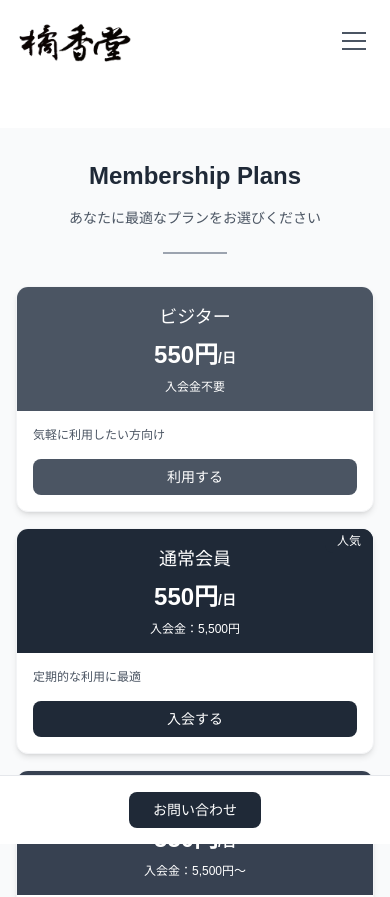
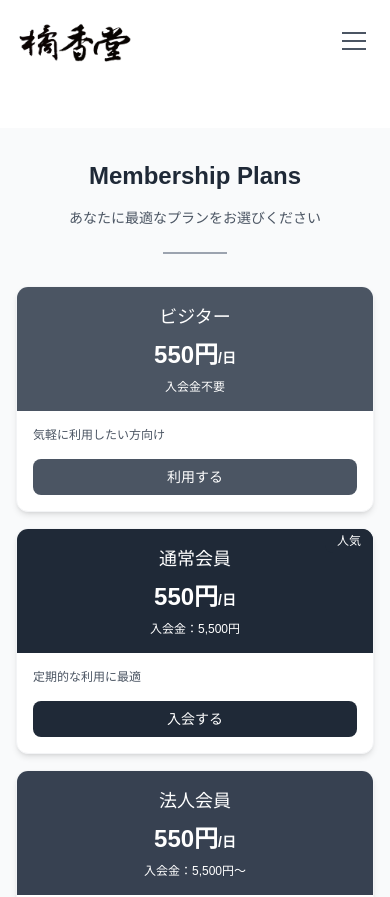
Before and after one commit to bbbyk105/vital, a Next.js app: page /fee in a window 390 px wide. Shown: the top 897 px of the page. Built offline with nearby package versions, Linux system fonts and the light colour scheme.

Commit message:
モバイルヘッダー項目の追加とcomponentの追加

```diff
--- a/components/Fee.tsx
+++ b/components/Fee.tsx
@@ -197,18 +197,6 @@ const Fee: React.FC = () => {
           </ul>
         </div>
       </section>
-
-      {/* スクロール時の固定ヘッダー（モバイル用） */}
-      {isMobile && (
-        <div className="fixed bottom-0 left-0 right-0 bg-white border-t border-gray-200 p-4 flex justify-around items-center z-[10000]">
-          <button
-            onClick={handleContactRedirect}
-            className="bg-gray-800 text-white px-6 py-2 rounded-lg text-sm"
-          >
-            お問い合わせ
-          </button>
-        </div>
-      )}
     </div>
   );
 };
--- a/components/Header.tsx
+++ b/components/Header.tsx
@@ -30,12 +30,6 @@ export default function Header({ items }: HeaderProps) {
       document.body.style.overflow = "unset";
     };
   }, [isOpen]);
-
-  // Filter function to hide specific items in mobile view
-  const shouldShowInMobile = (item: NavItem) => {
-    const hiddenMobileItems = ["お問い合わせ", "コンテンツ"];
-    return !hiddenMobileItems.includes(item.title);
-  };
 
   return (
     <header
@@ -112,7 +106,7 @@ export default function Header({ items }: HeaderProps) {
       >
         <div className="flex flex-col h-screen pt-20 px-6 pb-8 overflow-y-auto bg-white">
           <nav className="flex flex-col items-center justify-start flex-1 space-y-6">
-            {items?.filter(shouldShowInMobile).map((item, index) => (
+            {items?.map((item, index) => (
               <Link
                 key={index}
                 href={item.href}
```
Also changed, not shown: components/ForYou.tsx (added), components/MobileContents.tsx (added).
